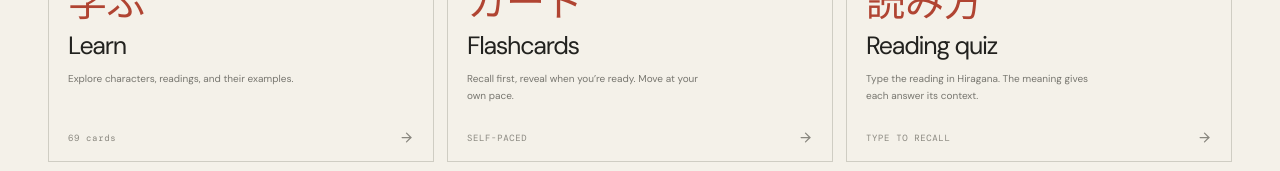
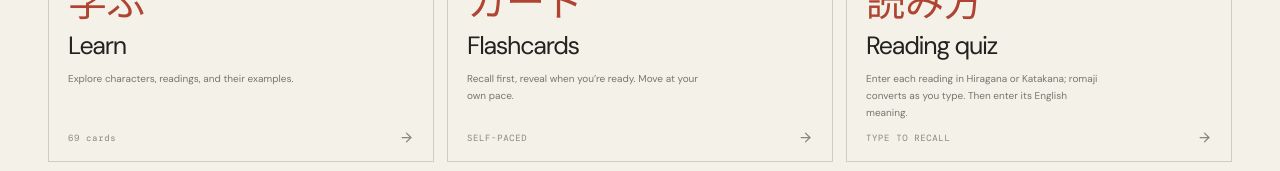
Before and after one commit to KennedySurianto/kotoba, a Next.js app: page /chapter/01/kanji in a window 1280 px wide. Shown: the part 555-726 px from the top of the page. Built offline with nearby package versions, Linux system fonts and the light colour scheme.

Commit message:
FEAT: streamline kanji quiz keyboard input and labels

```diff
--- a/src/components/chapters/chapter-experience.tsx
+++ b/src/components/chapters/chapter-experience.tsx
@@ -27,7 +27,7 @@ export function SubjectExperience({ chapter, subject }: { chapter: Chapter; subj
     <div className="mode-grid">
       <ModeCard href={`/chapter/${chapter.id}/study/${subject}/learn`} num="01" title="Learn" japanese="学ぶ" description={vocabulary ? "Browse, search, and listen to the chapter words." : "Explore characters, readings, and their examples."} count={`${count} cards`} />
       <ModeCard href={`/chapter/${chapter.id}/study/${subject}/flashcards`} num="02" title="Flashcards" japanese="カード" description="Recall first, reveal when you’re ready. Move at your own pace." count="SELF-PACED" />
-      <ModeCard href={`/chapter/${chapter.id}/study/${subject}/quiz`} num="03" title="Reading quiz" japanese="読み方" description="Type the reading in Hiragana. The meaning gives each answer its context." count="TYPE TO RECALL" />
+      <ModeCard href={`/chapter/${chapter.id}/study/${subject}/quiz`} num="03" title="Reading quiz" japanese="読み方" description={vocabulary ? "Recall the Japanese word or its English meaning, depending on your chosen quiz direction." : "Enter each reading in Hiragana or Katakana; romaji converts as you type. Then enter its English meaning."} count="TYPE TO RECALL" />
     </div>
     <Link className="back-link" href={`/chapter/${chapter.id}`}><ArrowLeft size={14} /> Back to chapter</Link>
   </main>;
--- a/src/components/study/study-session.tsx
+++ b/src/components/study/study-session.tsx
@@ -557,13 +557,13 @@ export function StudySession({ chapterId, chapterTitle, subject, mode, initialIt
           {revealed ? <><span className="answer-reading">{activeDirection === "reverse" ? current?.japanese : activeDirection === "meaning" ? current?.meanings.join(" · ") : current?.reading}</span><span className="answer-romaji">{activeDirection === "reverse" ? current?.reading : romaji(current?.reading ?? "")}</span>{activeDirection !== "meaning" && <span className="answer-meaning">{current?.meanings.join(" · ")}</span>}<div className="answer-actions"><button className="answer-wrong" onClick={() => mark(false)}>Again</button><button className="difficult-button" onClick={() => { setDifficult(current.key, true); mark(false, true); }}>Difficult</button><button className="answer-correct" onClick={() => mark(true)}>I knew it <Check size={15} /></button></div></> : <button className="reveal-button" onClick={() => setRevealed(true)}>Reveal answer <span>SPACE</span></button>}
         </div> : <div className="quiz-answer-area">
           <form className="answer-form" onSubmit={(event) => { event.preventDefault(); if (!(event.nativeEvent as Event & { isComposing?: boolean }).isComposing && !composingRef.current) submit(); }}>
-            <label htmlFor="reading-answer">YOUR ANSWER <span>{vocabularyQuiz ? englishToJapaneseQuiz ? "JAPANESE" : "ENGLISH" : "HIRAGANA / ROMAJI + ENGLISH"}</span></label>
+            <label htmlFor="reading-answer">YOUR ANSWER <span>{vocabularyQuiz ? englishToJapaneseQuiz ? "JAPANESE" : "ENGLISH" : "JAPANESE READING + ENGLISH MEANING"}</span></label>
             <div className={`answer-input-wrap ${japaneseAnswerField ? "japanese-answer-wrap" : ""} ${checked === null ? "" : vocabularyQuiz ? checked ? "input-correct" : "input-wrong" : current?.acceptedAnswerPairs ? checked ? "input-correct" : "input-wrong" : matchesReading(answerReadingOverride ?? answer, current?.acceptedReadings ?? []) ? checked ? "input-correct" : "input-wrong" : "input-wrong"}`}>
               <input ref={inputRef} id="reading-answer" aria-label={vocabularyQuiz ? englishToJapaneseQuiz ? "Japanese word; Hiragana, Katakana, Kanji, or Romaji accepted" : "English meaning" : "Japanese reading; Hiragana, Katakana, or Romaji accepted"} aria-expanded={vocabularyQuiz && kanjiPickerOpen} aria-controls={vocabularyQuiz && kanjiPickerOpen ? "kanji-suggestions" : undefined} autoComplete="off" autoCapitalize="off" spellCheck={vocabularyQuiz && !englishToJapaneseQuiz} lang={vocabularyQuiz && !englishToJapaneseQuiz ? "en" : "ja"} inputMode="text" placeholder={vocabularyQuiz ? englishToJapaneseQuiz ? "Type the Japanese word…" : "Type the meaning…" : `Type ${japaneseInputMode === "hiragana" ? "romaji or hiragana" : "romaji or katakana"}…`} value={answer} onChange={(event) => japaneseAnswerField ? updateReadingAnswer(event.currentTarget) : setAnswer(event.target.value)} onKeyDown={japaneseAnswerField ? handleJapaneseInputKeyDown : undefined} onCompositionStart={() => { composingRef.current = true; }} onCompositionEnd={(event) => { composingRef.current = false; if (japaneseAnswerField) updateReadingAnswer(event.currentTarget); }} disabled={checked !== null} />
               <span>↵</span>
               {vocabularyQuiz && kanjiPickerOpen && <div id="kanji-suggestions" className="kanji-suggestion-list" role="listbox" aria-label="Kanji suggestions">{kanjiSuggestions.length ? kanjiSuggestions.map((candidate, candidateIndex) => <button type="button" role="option" aria-selected={candidateIndex === activeKanjiCandidate} className={candidateIndex === activeKanjiCandidate ? "is-active" : ""} key={`${candidate.japanese}-${candidate.reading}`} onMouseDown={(event) => event.preventDefault()} onClick={() => chooseKanjiCandidate(candidate)}><strong>{candidate.japanese}</strong><span>{candidate.reading}</span></button>) : <span className="kanji-suggestions-empty">{answer ? "No matching kanji in your study library." : "Type a reading, then choose a suggestion."}</span>}</div>}
             </div>
-            {japaneseAnswerField && <div className="japanese-input-modes" aria-label="Japanese input mode"><button type="button" disabled={checked !== null} aria-pressed={japaneseInputMode === "hiragana"} onClick={() => selectJapaneseInputMode("hiragana")}>HIRAGANA <kbd>ALT+1</kbd></button><button type="button" disabled={checked !== null} aria-pressed={japaneseInputMode === "katakana"} onClick={() => selectJapaneseInputMode("katakana")}>KATAKANA <kbd>ALT+2</kbd></button>{vocabularyQuiz && <button type="button" disabled={checked !== null} aria-pressed={japaneseInputMode === "kanji"} onClick={() => selectJapaneseInputMode("kanji")}>KANJI <kbd>ALT+3</kbd></button>}</div>}
+            {japaneseAnswerField && <div className="japanese-input-modes" aria-label="Japanese input mode"><button type="button" tabIndex={vocabularyQuiz ? undefined : -1} disabled={checked !== null} aria-pressed={japaneseInputMode === "hiragana"} onClick={() => selectJapaneseInputMode("hiragana")}>HIRAGANA <kbd>ALT+1</kbd></button><button type="button" tabIndex={vocabularyQuiz ? undefined : -1} disabled={checked !== null} aria-pressed={japaneseInputMode === "katakana"} onClick={() => selectJapaneseInputMode("katakana")}>KATAKANA <kbd>ALT+2</kbd></button>{vocabularyQuiz && <button type="button" disabled={checked !== null} aria-pressed={japaneseInputMode === "kanji"} onClick={() => selectJapaneseInputMode("kanji")}>KANJI <kbd>ALT+3</kbd></button>}</div>}
             {!vocabularyQuiz && <div className={`answer-input-wrap meaning-answer-wrap ${checked === null ? "" : current?.acceptedAnswerPairs ? checked ? "input-correct" : "input-wrong" : matchesMeaning(meaningAnswer, current?.meanings ?? [], current?.acceptedMeanings) ? "input-correct" : "input-wrong"}`}>
               <input id="meaning-answer" aria-label="English meaning (Kotoba IME: Alphanumeric)" autoComplete="off" autoCapitalize="off" spellCheck lang="en" inputMode="text" placeholder="Type the English meaning…" value={meaningAnswer} onChange={(event) => setMeaningAnswer(event.target.value)} disabled={checked !== null} />
             </div>}
```
